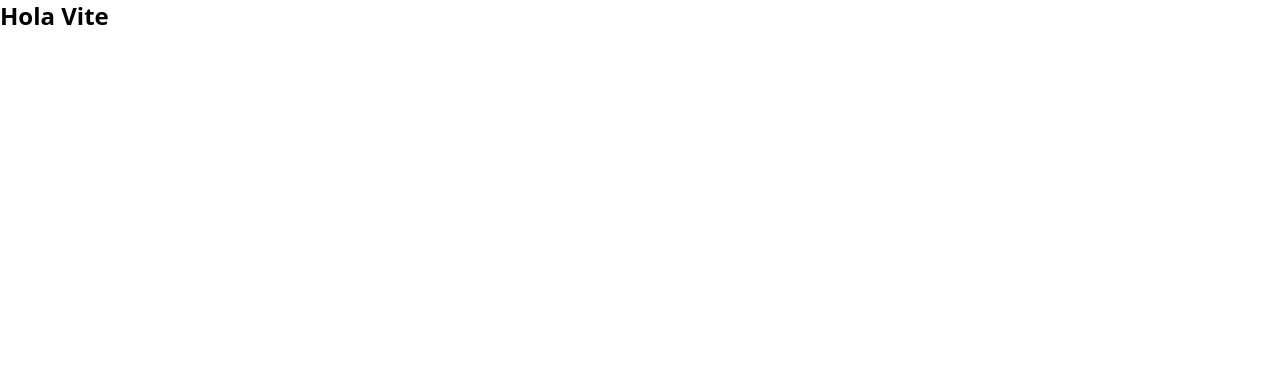
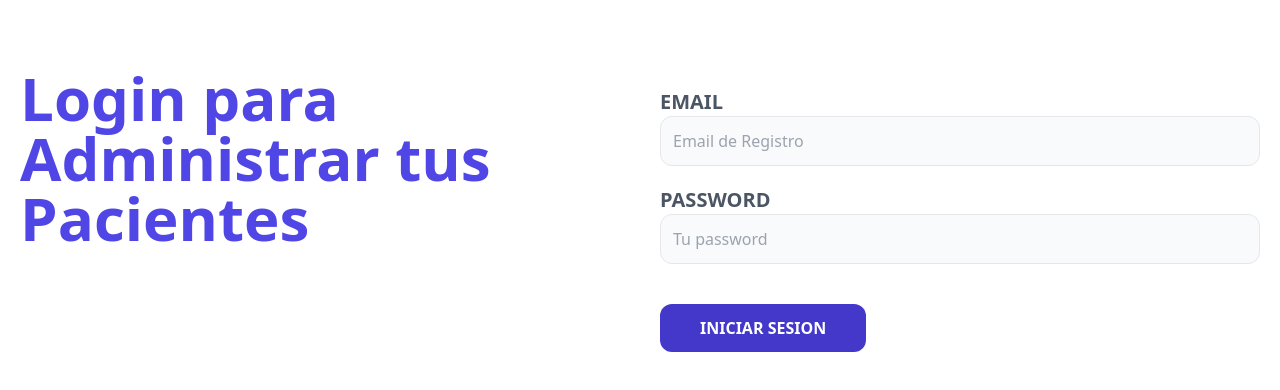
Before and after one commit to cgala/Frontend_CristianGalarza, a React (Vite) app: page / in a window 1280 px wide. Shown: the top 390 px of the page. Built offline with nearby package versions, Linux system fonts and the light colour scheme.

Commit message:
creando el iniciar sesion del front

```diff
--- a/package.json
+++ b/package.json
@@ -11,7 +11,8 @@
   },
   "dependencies": {
     "react": "^18.3.1",
-    "react-dom": "^18.3.1"
+    "react-dom": "^18.3.1",
+    "react-router-dom": "^6.28.0"
   },
   "devDependencies": {
     "@eslint/js": "^9.15.0",
--- a/src/App.jsx
+++ b/src/App.jsx
@@ -1,6 +1,26 @@
+import { BrowserRouter, Routes, Route} from 'react-router-dom';
+import AuthLayout from './layout/AuthLayout';
+import Login from './paginas/Login';
+import Registrar from './paginas/Registrar';
+import OlvidePassword from './paginas/OlvidePassword';
+import ConfirmarCuenta from './paginas/ConfirmarCuenta';
+
+
 function App() {
   return(
-    <h1 className="font-bold text-2xl">Hola Vite</h1>
+    <BrowserRouter>
+      <Routes>
+          /*cuando se vicite este path, carga el componente AuthLayaut */
+          <Route path = "/" element={<AuthLayout/>}>
+            /* index señala al primer componente de la ruta*/
+            <Route index element = {<Login/>}/>
+            <Route path='registrar' element = {<Registrar/>}/>
+            <Route path='olvide-password' element = {<OlvidePassword/>}/>
+            <Route path='confirmar/:id' element = {<ConfirmarCuenta/>}/>
+
+          </Route>
+      </Routes>
+    </BrowserRouter>
   )
 }
 export default App
--- /dev/null
+++ b/src/layout/AuthLayout.jsx
@@ -0,0 +1,18 @@
+import { Outlet } from "react-router-dom" /* outlet es para inyectar componentes hijos de otros*/
+
+const AuthLayout = () => {
+  return (
+    <>
+        {/* md: mediacuery
+            mt margin top
+            grid para crear columnas
+            gap para generar un espacio entre las columnas*/}
+        <main className="container mx-auto md:grid md:grid-cols-2 mt-12 gap-10 p-5">
+            <Outlet/>
+        </main>
+
+    </>
+  )
+}
+
+export default AuthLayout
--- /dev/null
+++ b/src/paginas/ConfirmarCuenta.jsx
@@ -0,0 +1,10 @@
+
+const ConfirmarCuenta = () => {
+    return (
+      <>
+          <h1>Desde ConfirmarCuenta</h1>
+      </>
+    )
+  }
+
+  export default ConfirmarCuenta
--- /dev/null
+++ b/src/paginas/Login.jsx
@@ -0,0 +1,44 @@
+import React from 'react'
+
+const Login = () => {
+  return (
+    <>
+        <div>
+            <h1 className='text-indigo-600 font-black text-6xl'>Login para Administrar tus Pacientes</h1>
+
+        </div>
+        <div>
+            <form>
+                <div className="my-5">
+                    <label className='uppercase text-gray-600 block text-xl font-bold'>
+                        Email
+                    </label>
+                    <input
+                        type="text"
+                        placeholder="Email de Registro"
+                        className="border w-full p-3 bg-gray-50 rounded-xl"
+                    />
+                </div>
+                <div className="my-5">
+                    <label className='uppercase text-gray-600 block text-xl font-bold'>
+                        Password
+                    </label>
+                    <input
+                        type="password"
+                        placeholder="Tu password"
+                        className="border w-full p-3 bg-gray-50 rounded-xl"
+                    />
+                </div>
+                <input
+                    type="submit"
+                    value="Iniciar Sesion"
+                    className="bg-indigo-700 w-full py-3 px-10 rounded-xl text-white uppercase
+                    font-bold mt-5 hover:cursor-pointer hover:bg-indigo-800 md:w-auto"
+                />
+            </form>
+        </div>
+    </>
+  )
+}
+
+export default Login
--- /dev/null
+++ b/src/paginas/OlvidePassword.jsx
@@ -0,0 +1,10 @@
+
+const OlvidePassword = () => {
+  return (
+    <>
+        <h1>Desde Olvide Password</h1>
+    </>
+  )
+}
+
+export default OlvidePassword
--- /dev/null
+++ b/src/paginas/Registrar.jsx
@@ -0,0 +1,10 @@
+
+const Registrar = () => {
+    return (
+      <>
+          <h1>Desde Registrar</h1>
+      </>
+    )
+  }
+
+  export default Registrar
```
Also changed, not shown: 2 other files (tests, documents, lock files or other folders).
